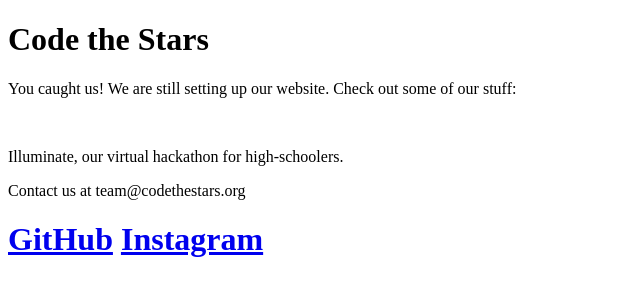
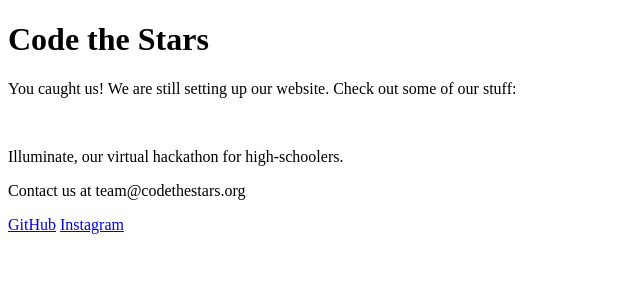
Before and after one commit to Code-the-Stars/Codethestars.org, a plain HTML site: page index.html in a window 1280 px wide. Shown: the whole page, without its empty margins (0-640 px from the left). Drawn offline with Linux system fonts and the light colour scheme.

Commit message:
Update index.html

```diff
--- a/index.html
+++ b/index.html
@@ -11,6 +11,6 @@
     <br>
     <p>Illuminate, our virtual hackathon for high-schoolers.</p>
     <p>Contact us at team@codethestars.org</p>
-    <h1><a href='https:/github.com/code-the-stars/'>GitHub</a> <a href='https://www.instagram.com/codethestars/'>Instagram</a></h1>
+    <p><a href='https:/github.com/code-the-stars/'>GitHub</a> <a href='https://www.instagram.com/codethestars/'>Instagram</a></p>
 </body>
 </html>
```
